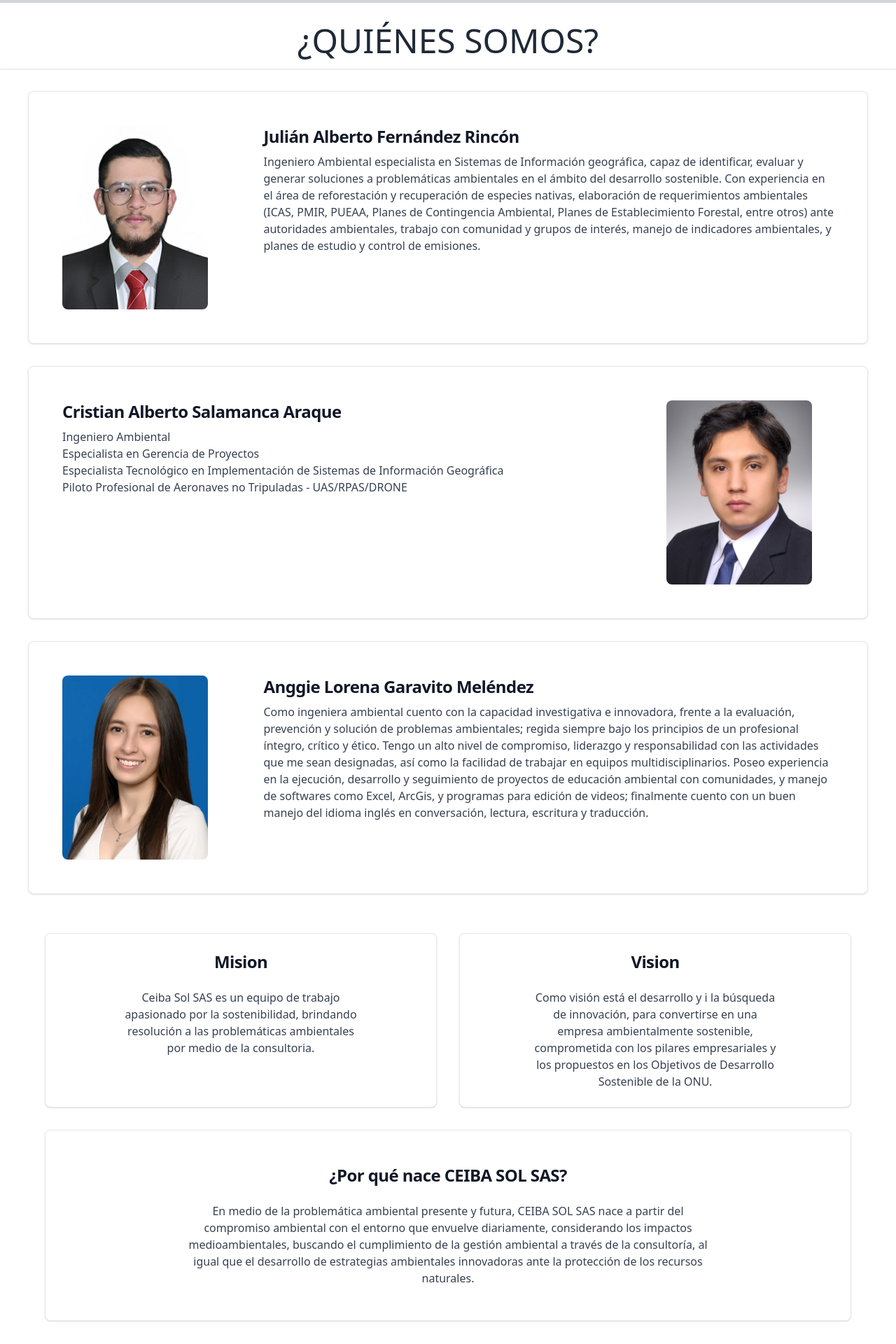
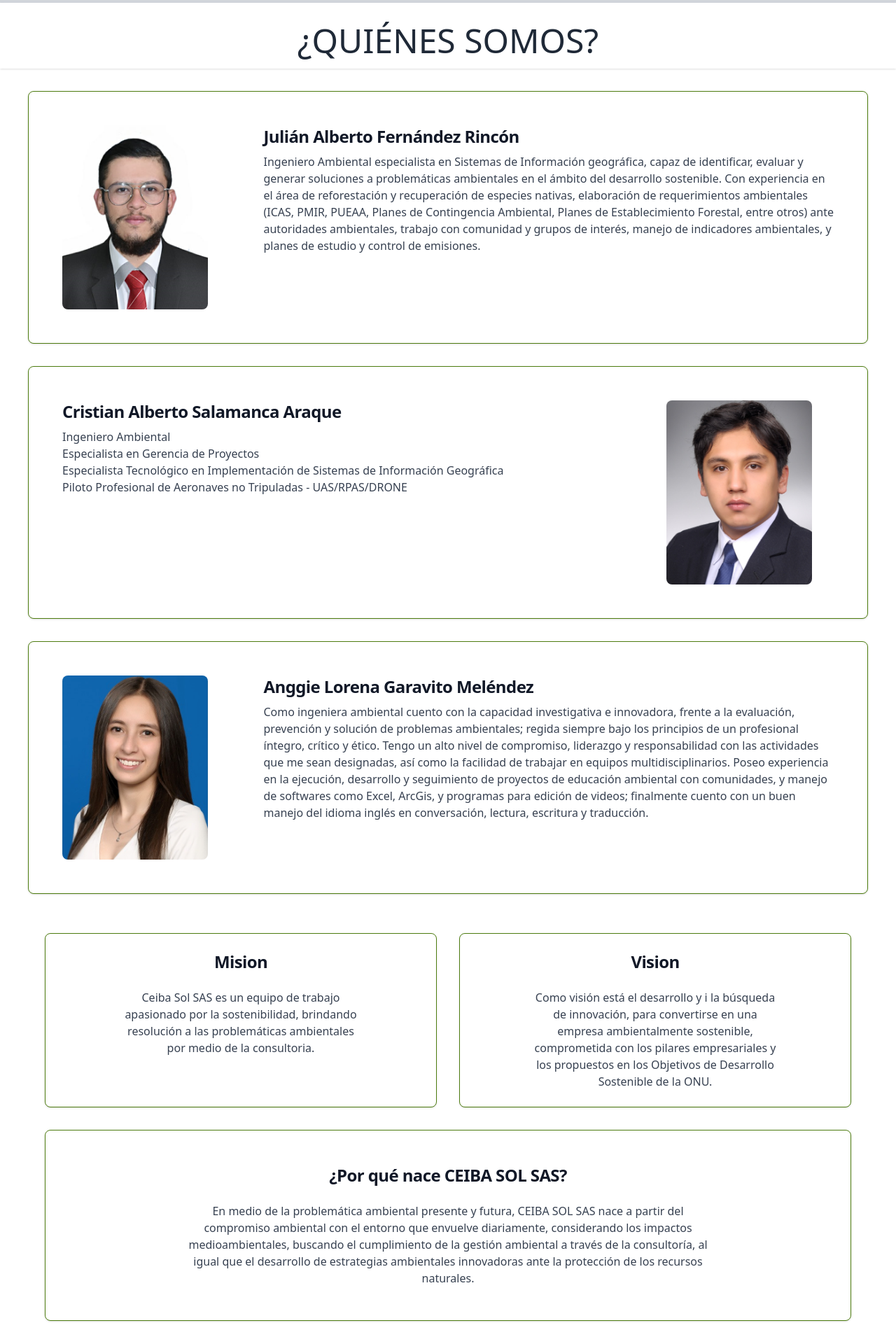
Before and after one commit to CeibaSol/CeibaSol_FE, a React (Create React App) app: page /quinesSomos in a window 1280 px wide. Shown: the part 80-2000 px from the top of the page at 70% size. Built offline with nearby package versions, Linux system fonts and the light colour scheme.

Commit message:
Animaciones

```diff
--- a/src/components/quienesSomos/quienesSomos.js
+++ b/src/components/quienesSomos/quienesSomos.js
@@ -14,7 +14,7 @@
         <div className="mx-auto max-w-7xl py-2 sm:px-6 lg:px-10 flex">
           <div className="px-4 py-6 sm:px-0 space-y-8">
 
-            <div className="block p-6 bg-white border border-gray-200 rounded-lg shadow dark:bg-gray-800 dark:border-gray-700 dark:hover:bg-gray-700">
+            <div data-aos="fade-left" className="block p-6 bg-white border border-lime-700 rounded-lg shadow dark:bg-gray-800 dark:border-gray-700 dark:hover:bg-gray-700">
               <div className="flex flex-col md:flex-row">
                 <div className="md:w-1/4 md:order-1 flex-auto p-6">
                   <div className="flex-none w-52 md:place-content-center">
@@ -38,7 +38,7 @@
               </div>
             </div>
 
-            <div className="block p-6 bg-white border border-gray-200 rounded-lg shadow dark:bg-gray-800 dark:border-gray-700 dark:hover:bg-gray-700">
+            <div data-aos="fade-right" className="block p-6 bg-white border border-lime-700 rounded-lg shadow dark:bg-gray-800 dark:border-gray-700 dark:hover:bg-gray-700">
               <div className="flex flex-col md:flex-row">
                 <div className="md:w-1/4 md:order-2 flex-auto p-6">
                   <div className="flex-none w-52 ">
@@ -71,7 +71,7 @@
               </div>
             </div>
 
-            <div className="block p-6 bg-white border border-gray-200 rounded-lg shadow dark:bg-gray-800 dark:border-gray-700 dark:hover:bg-gray-700">
+            <div data-aos="fade-left" className="block p-6 bg-white border border-lime-700 rounded-lg shadow dark:bg-gray-800 dark:border-gray-700 dark:hover:bg-gray-700">
               <div className="flex flex-col md:flex-row">
                 <div className="md:w-1/4 md:order-1  flex-auto p-6">
                   <div className="flex-none w-52 ">
@@ -95,9 +95,9 @@
               </div>
             </div>
 
-            <div className="px-4 py-6 sm:px-6 space-y-8">
+            <div   className="px-4 py-6 sm:px-6 space-y-8">
               <div className="grid grid-cols-1 gap-8 md:grid-cols-2">
-                <div className="p-6 bg-white border border-gray-200 rounded-lg shadow dark:bg-gray-800 dark:border-gray-700 dark:hover:bg-gray-700">
+                <div data-aos="fade-up-right" className="p-6 bg-white border border-lime-700 rounded-lg shadow dark:bg-gray-800 dark:border-gray-700 dark:hover:bg-gray-700">
                   <div className="flex flex-wrap items-baseline justify-center">
                     <h4 className=" mb-2 text-2xl font-bold tracking-tight text-gray-900 dark:text-white">
                       Mision
@@ -108,7 +108,7 @@
                     </h5>
                   </div>
                 </div>
-                <div className="p-6 bg-white border border-gray-200 rounded-lg shadow dark:bg-gray-800 dark:border-gray-700 dark:hover:bg-gray-700">
+                <div data-aos="fade-up-left" className="p-6 bg-white border border-lime-700 rounded-lg shadow dark:bg-gray-800 dark:border-gray-700 dark:hover:bg-gray-700">
                   <div className="flex flex-wrap items-baseline justify-center">
                     <h4 className=" mb-2 text-2xl font-bold tracking-tight text-gray-900 dark:text-white">
                       Vision
@@ -120,7 +120,7 @@
                 </div>
               </div>
 
-              <div className=" block p-6 bg-white border border-gray-200 rounded-lg shadow dark:bg-gray-800 dark:border-gray-700 dark:hover:bg-gray-700">
+              <div data-aos="fade-up" className=" block p-6 bg-white border border-lime-700 rounded-lg shadow dark:bg-gray-800 dark:border-gray-700 dark:hover:bg-gray-700">
                 <div className="flex space-x-2 justify-center">
                   <div className="flex-auto p-6 px-4 py-6 sm:px-20">
                     <div className="flex flex-wrap items-baseline justify-center">
```
